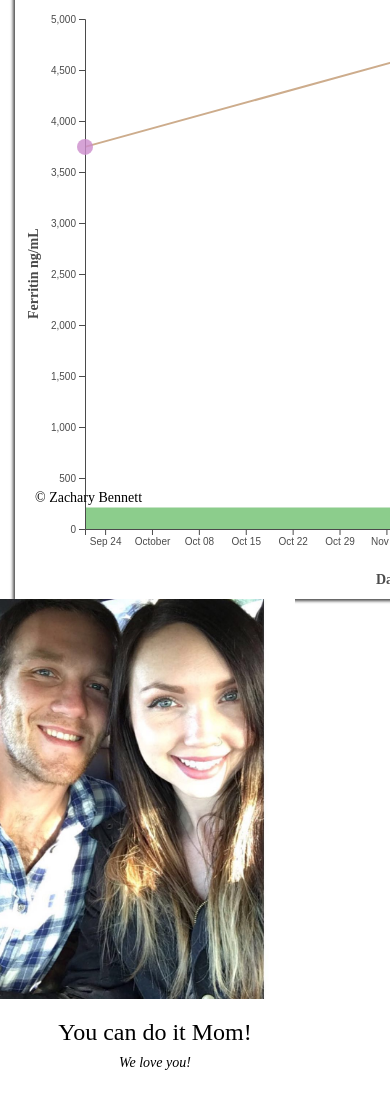
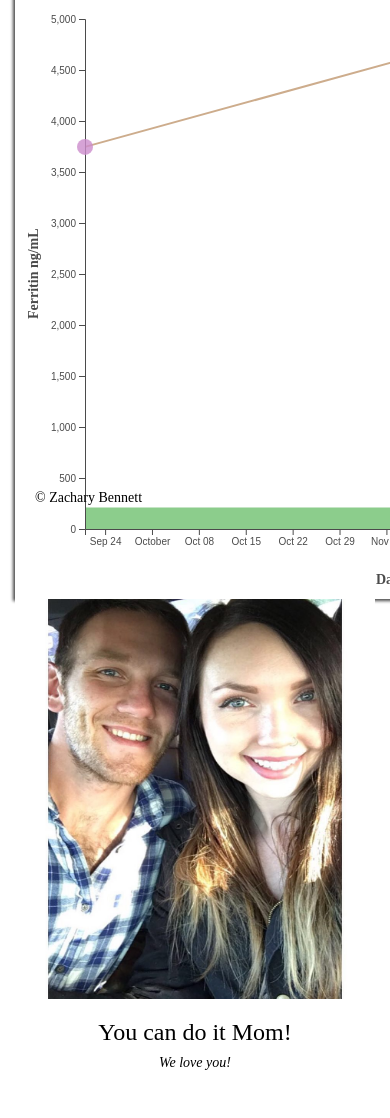
Before and after one commit to zbennett10/laurie-chart, a PHP site: page /index.html in a window 390 px wide; the page is wider, and only the part inside the window is pictured. Shown: the part 326-1444 px from the top of that part. Run offline with PHP 8.4, Linux system fonts and the light colour scheme; some libraries are stand-ins or nearby versions; some web fonts are replaced.

Commit message:
adding responsiveness

```diff
--- a/index.css
+++ b/index.css
@@ -7,9 +7,6 @@
     color: black;
   }
 
-#ImageContainer {
-    margin-left: -40px;
-}
 
 main.row {
     padding: 15px;
@@ -17,8 +14,7 @@
 
 #ImageContainer img {
     height: 400px;
-    width: 340px;
-    margin-left: -60px;
+    width: 100%;
 }
 
 #FerritinForm h3 {
```
